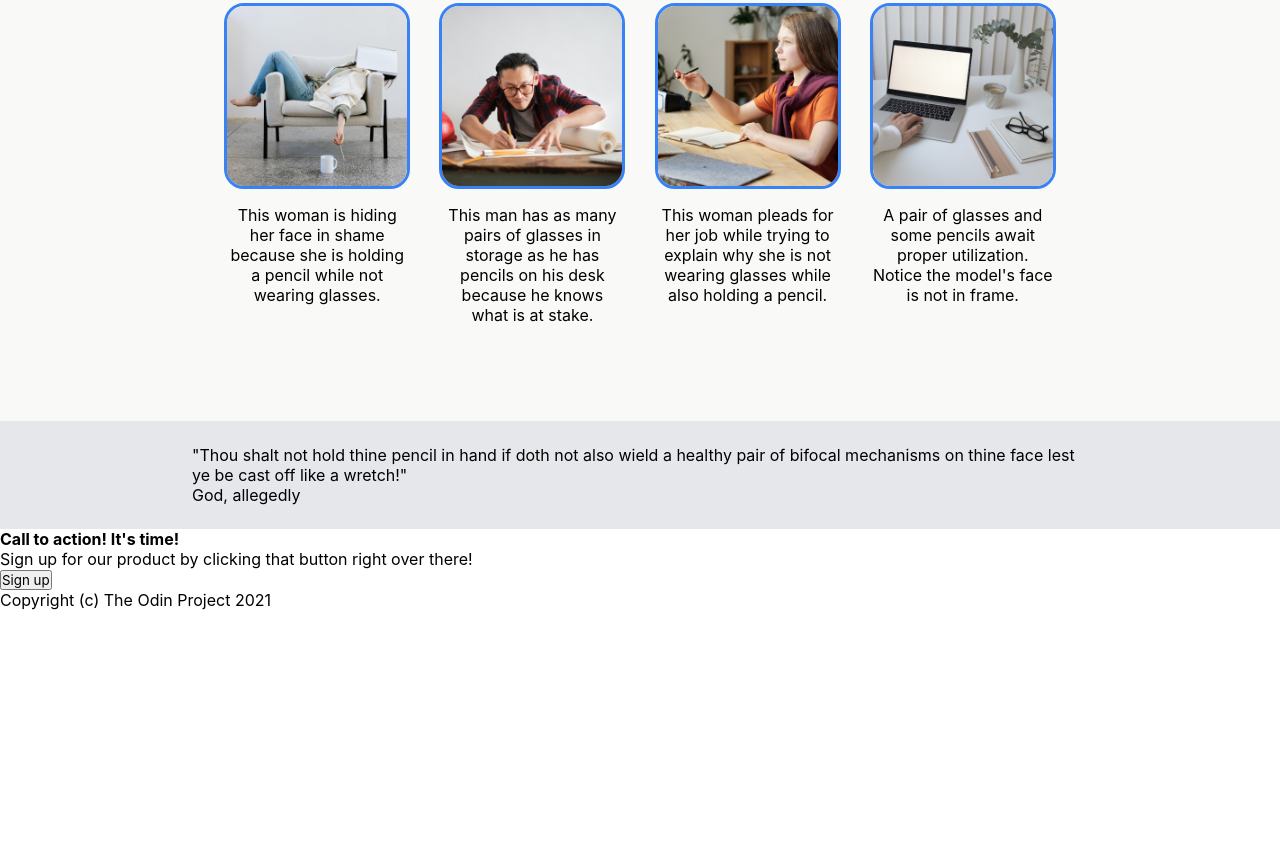
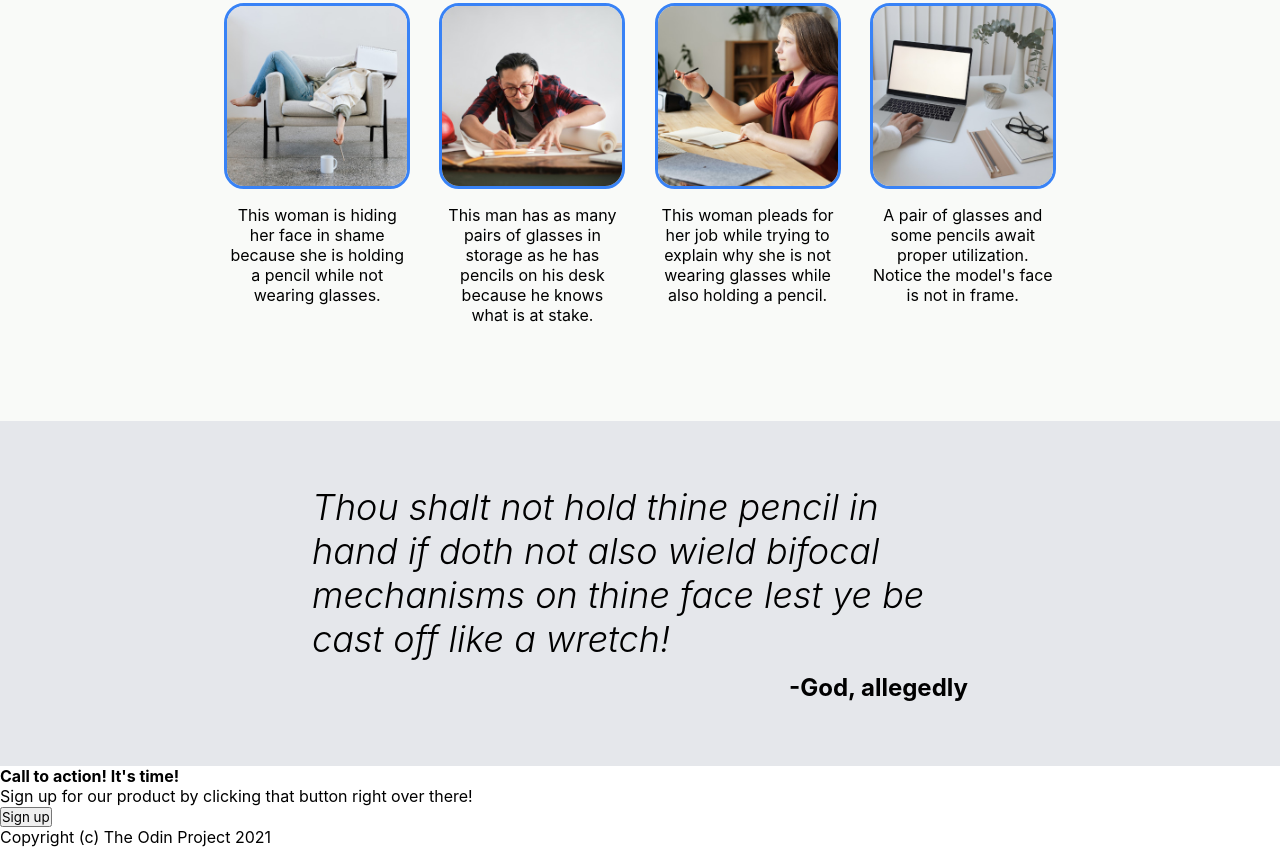
Before and after one commit to gport7/odin-landing-page, a plain HTML site: page index.html in a window 1280 px wide. Shown: the part 573-1420 px from the top of the page. Before the commit the page ends 1183 px from the top, so only its background shows below. Drawn offline with Linux system fonts and the light colour scheme.

Commit message:
finish quote section

```diff
--- a/index.html
+++ b/index.html
@@ -74,8 +74,8 @@
 
 
             <div class="container-3">
-                <p>"Thou shalt not hold thine pencil in hand if doth not also wield a healthy pair of bifocal mechanisms on thine face lest ye be cast off like a wretch!"</p>
-                <p>God, allegedly</p>
+                <p class="quote">Thou shalt not hold thine pencil in hand if doth not also wield bifocal mechanisms on thine face lest ye be cast off like a wretch!</p>
+                <p class="quoter">-God, allegedly</p>
             </div>
 
 
--- a/style.css
+++ b/style.css
@@ -114,6 +114,19 @@ h3 {
 .container-3 {
     display: flex;
     flex-direction: column;
-    padding: 24px 192px;
+    padding: 64px 312px;
     background: #e5e7eb;
 }
+
+.quote {
+    font-size: 36px;
+    font-weight: 300;
+    font-style: italic;
+}
+
+.quoter {
+    font-size: 24px;
+    font-weight: 700;
+    margin-top: 12px;
+    align-self: flex-end;
+}
```
